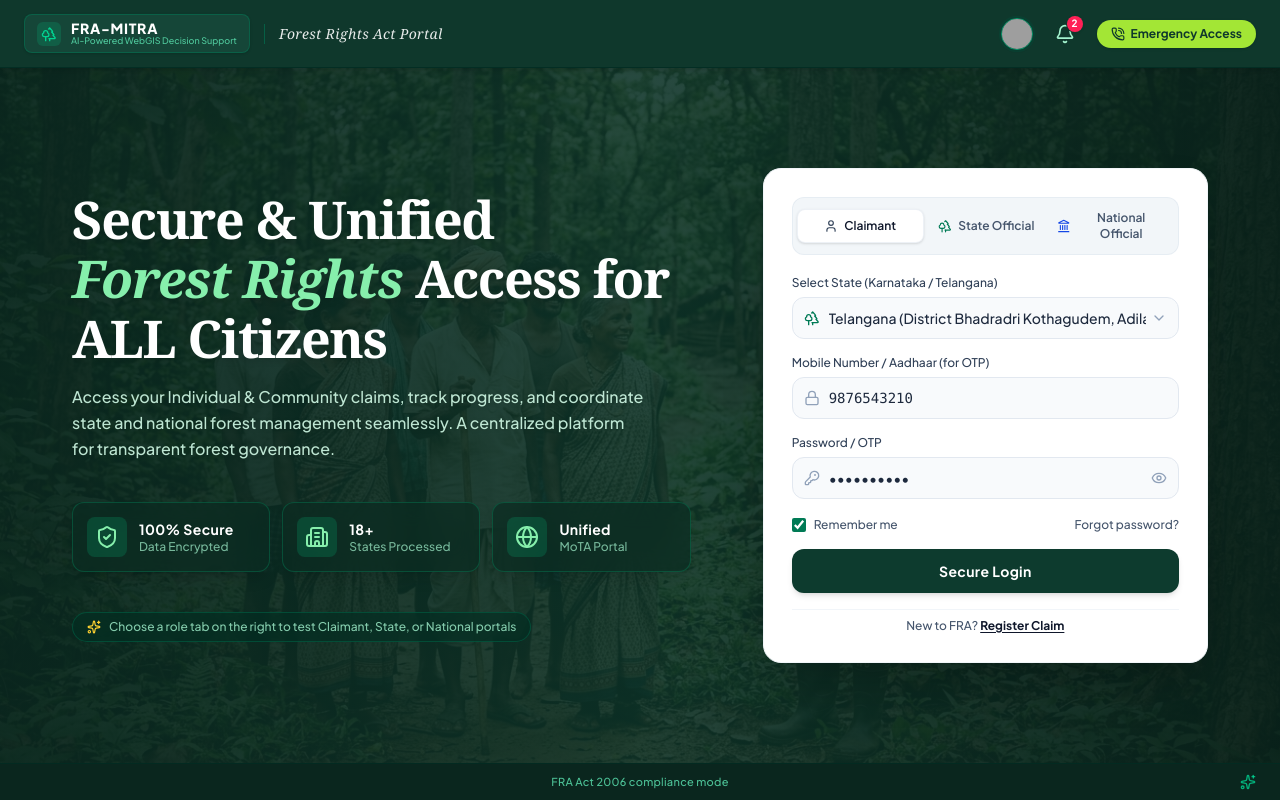
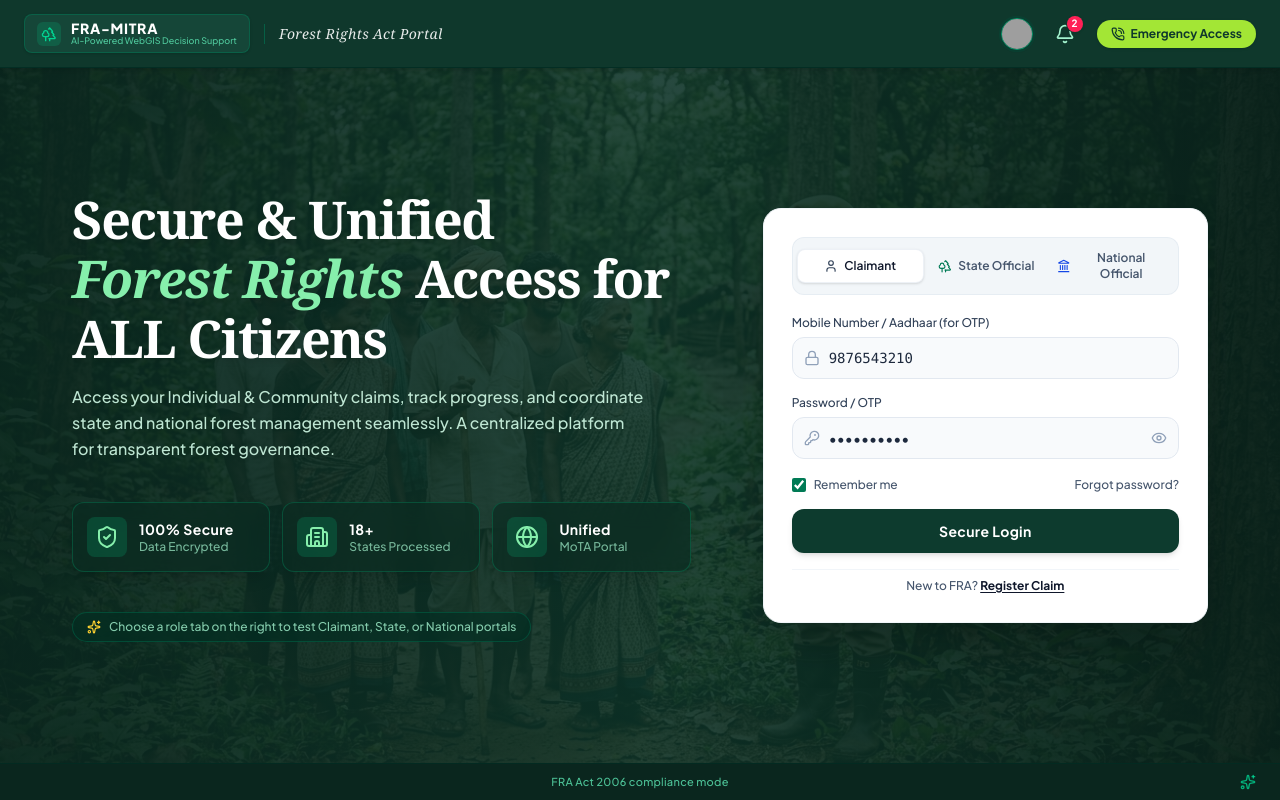
Before and after one commit to SanchitMaheshwari/ORIGIN, a React (Vite) app: page / in a window 1280 px wide. Built offline with nearby package versions, Linux system fonts and the light colour scheme; grey boxes are pictures that could not be loaded; a web font is replaced by a local one.

Commit message:
states removed

```diff
--- a/src/components/LoginPortal.tsx
+++ b/src/components/LoginPortal.tsx
@@ -395,7 +395,8 @@ export const LoginPortal: React.FC<LoginPortalProps> = ({
                   </div>
                 )}
 
-                {/* 1. State Dropdown Field */}
+                {/* 1. State Dropdown Field (Only for State Official) */}
+                {activeTab === 'state' && (
                   <div>
                     <label
                       htmlFor="state-select"
@@ -413,12 +414,10 @@ export const LoginPortal: React.FC<LoginPortalProps> = ({
                         onChange={(e) => {
                           const val = e.target.value;
                           setSelectedState(val);
-                        if (activeTab === 'state') {
                           if (val === 'Karnataka') {
                             handleStateOfficialChoice('karnataka');
                           } else if (val === 'Telangana') {
                             handleStateOfficialChoice('telangana');
-                          }
                           }
                         }}
                         className="w-full pl-9 pr-8 py-2.5 bg-slate-50 border border-slate-200 rounded-xl text-xs sm:text-sm text-slate-800 font-medium focus:outline-none focus:ring-2 focus:ring-emerald-600/30 focus:border-emerald-600 transition-all appearance-none cursor-pointer"
@@ -431,6 +430,7 @@ export const LoginPortal: React.FC<LoginPortalProps> = ({
                       </div>
                     </div>
                   </div>
+                )}
 
                 {/* 2. Identification Field */}
                 <div>
```
Lines whose indentation alone changed are shown as unchanged.
